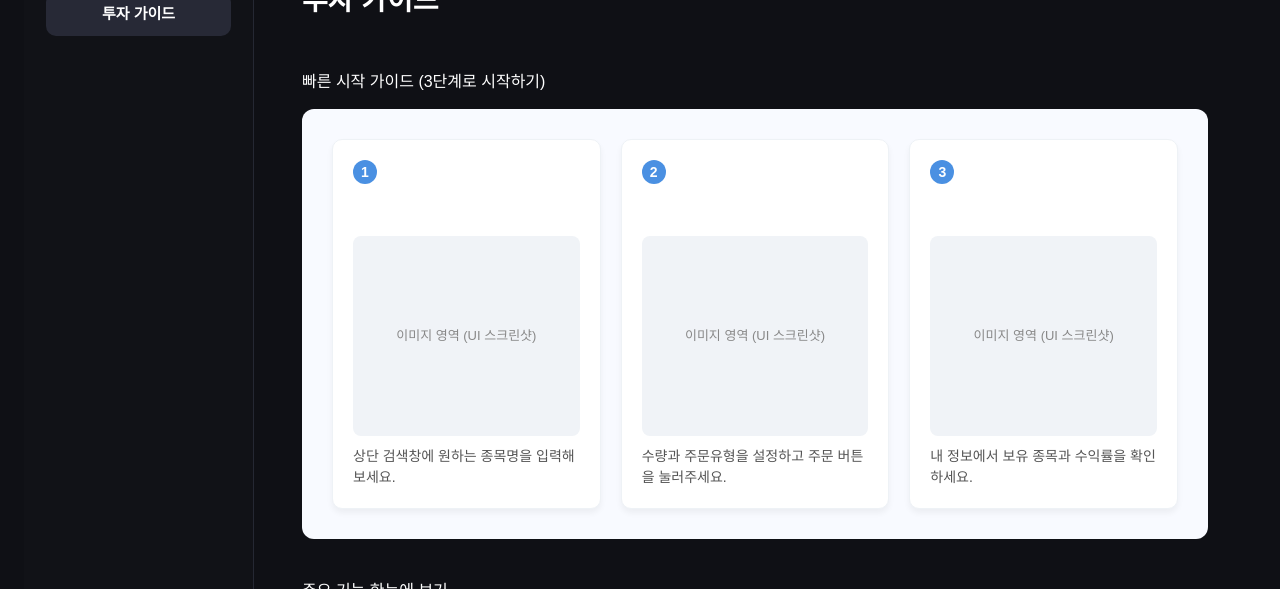
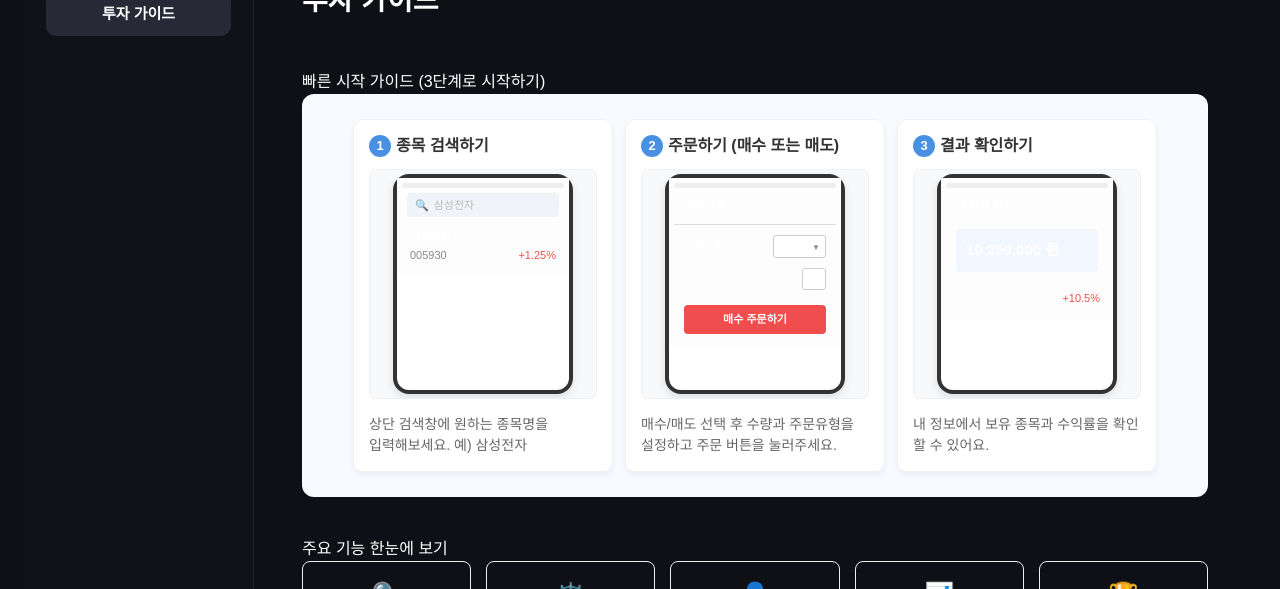
Before and after one commit to gjtmdaks/KH_Investment, a Next.js app in the folder investFront/menu-app/: page /main/myPage/guide in a window 1280 px wide. Shown: the part 159-748 px from the top of the page. Built offline with nearby package versions, Linux system fonts and the light colour scheme; no server answers.

Commit message:
투자 가이드

```diff
--- a/investFront/menu-app/app/main/myPage/guide/guide.module.css
+++ b/investFront/menu-app/app/main/myPage/guide/guide.module.css
@@ -5,23 +5,25 @@
   padding: 20px 0;
 }
 
-/* 3단계 프로세스 영역 */
+
 .stepWrapper {
   display: flex;
-  justify-content: space-between;
-  gap: 20px;
+  justify-content: center;
+  gap: 12px;
   background: #f8faff;
-  padding: 30px;
+  padding: 25px;
   border-radius: 12px;
 }
 
 .stepCard {
   flex: 1;
+  max-width: 260px;
   background: white;
-  padding: 20px;
+  padding: 15px;
   border-radius: 10px;
   box-shadow: 0 4px 6px rgba(0,0,0,0.05);
   border: 1px solid #eef2f6;
+  text-align: left;
 }
 
 .stepBadge {
@@ -35,7 +37,7 @@
   border-radius: 50%;
   font-size: 14px;
   font-weight: bold;
-  margin-bottom: 10px;
+  margin: 0 auto 10px;
 }
 
 .stepTitle {
@@ -44,19 +46,24 @@
   margin-bottom: 15px;
 }
 
+
 .stepImagePlaceholder {
   width: 100%;
-  height: 200px;
+  height: 230px;
   background: #f0f3f7;
   border-radius: 8px;
   display: flex;
   align-items: center;
   justify-content: center;
-  color: #888;
-  font-size: 13px;
+  overflow: hidden;
 }
 
-/* 하단 주요 기능 요약 */
+.stepDesc {
+  margin-top: 10px;
+  font-size: 14px;
+  color: #555;
+}
+
 .featureGrid {
   display: grid;
   grid-template-columns: repeat(5, 1fr);
@@ -69,6 +76,7 @@
   padding: 15px;
   text-align: center;
   transition: transform 0.2s;
+  cursor: pointer;
 }
 
 .featureCard:hover {
@@ -91,3 +99,134 @@
   color: #666;
   line-height: 1.4;
 }
+
+.mobileUIScreen {
+  width: 180px;
+  height: 220px;
+  background: white;
+  border: 4px solid #333;
+  border-radius: 16px;
+  box-shadow: 0 4px 10px rgba(0,0,0,0.1);
+  font-size: 11px;
+  text-align: left;
+  display: flex;
+  flex-direction: column;
+}
+
+.mobileUIHeader {
+  padding: 5px;
+  background: #fdfdfd;
+}
+
+.mobileUIStatusBar {
+  height: 5px;
+  background: #eee;
+  border-radius: 2px;
+  margin-bottom: 5px;
+}
+
+.mobileUIBody {
+  flex: 1;
+  overflow: hidden;
+}
+
+.ui_SearchBar {
+  background: #f0f3f7;
+  padding: 4px 8px;
+  border-radius: 4px;
+  display: flex;
+  gap: 5px;
+  align-items: center;
+  margin: 5px;
+}
+
+.ui_StockItem {
+  display: flex;
+  justify-content: space-between;
+  padding: 8px;
+  align-items: center;
+}
+
+.ui_OrderItem {
+  display: flex;
+  justify-content: space-between;
+  padding: 5px 10px;
+  align-items: center;
+}
+
+.ui_Dropdown, .ui_Input {
+  border: 1px solid #ccc;
+  padding: 2px 5px;
+  border-radius: 3px;
+  background: white;
+}
+
+.ui_Dropdown:after {
+  content: ' ▼';
+  font-size: 8px;
+  color: #888;
+}
+
+.ui_OrderButton {
+  background: #f04e4e;
+  color: white;
+  text-align: center;
+  padding: 6px;
+  margin: 10px;
+  border-radius: 4px;
+  font-weight: bold;
+  cursor: pointer;
+}
+
+.stepHeader {
+  display: flex;
+  align-items: center;
+  gap: 5px;
+  margin-bottom: 12px;
+  justify-content: flex-start;
+}
+
+.stepBadge {
+  background: #4a90e2;
+  color: white;
+  width: 22px;
+  height: 22px;
+  display: inline-flex;
+  align-items: center;
+  justify-content: center;
+  border-radius: 50%;
+  font-size: 13px;
+  font-weight: bold;
+  flex-shrink: 0;
+  margin: 0;
+}
+
+.stepTitleText {
+  font-size: 16px;
+  font-weight: 700;
+  color: #333;
+  margin: 0;
+  padding: 0;
+  line-height: 1;
+}
+
+
+.stepDescText {
+  margin-top: 15px;
+  font-size: 14px;
+  color: #666;
+  line-height: 1.5;
+  word-break: keep-all;
+}
+
+.stepImagePlaceholder {
+  width: 100%;
+  height: 230px;
+  background: #f8f9fb;
+  border-radius: 8px;
+  display: flex;
+  align-items: center;
+  justify-content: center;
+  overflow: hidden;
+  border: 1px solid #f0f0f0;
+}
--- a/investFront/menu-app/app/main/myPage/guide/page.tsx
+++ b/investFront/menu-app/app/main/myPage/guide/page.tsx
@@ -1,12 +1,52 @@
 import layoutStyles from "../myPage.module.css";
-import styles from "./guide.module.css"; // 새로 만든 스타일
+import styles from "./guide.module.css";
 import MyPageSidebar from "../components/MyPageSidebar";
+
+function MobileUIScreen({ children }: { children: any }) {
+  return (
+    <div className={styles.mobileUIScreen}>
+      <div className={styles.mobileUIHeader}><div className={styles.mobileUIStatusBar} />{children}</div>
+      <div className={styles.mobileUIBody}></div>
+    </div>
+  );
+}
+function Step1UI() {
+  return (
+    <MobileUIScreen>
+      <div className={styles.ui_SearchBar}><span style={{color: '#888'}}>🔍</span><span style={{color: '#bbb'}}>삼성전자</span></div>
+      <div className={styles.ui_StockItem}>
+        <div><div style={{fontWeight: 'bold'}}>삼성전자</div><div style={{fontSize: '11px', color: '#888'}}>005930</div></div>
+        <div><div>72,500</div><div style={{fontSize: '11px', color: '#f04e4e'}}>+1.25%</div></div>
+      </div>
+    </MobileUIScreen>
+  );
+}
+function Step2UI() {
+  return (
+    <MobileUIScreen>
+      <div style={{padding: '5px 10px', fontWeight: 'bold'}}>매수 주문</div>
+      <div style={{borderBottom: '1px solid #ddd', margin: '5px 0'}}/>
+      <div className={styles.ui_OrderItem}><span>주문유형</span><div className={styles.ui_Dropdown}>시장가</div></div>
+      <div className={styles.ui_OrderItem}><span>수량</span><div className={styles.ui_Input}>10</div></div>
+      <div className={styles.ui_OrderButton}>매수 주문하기</div>
+    </MobileUIScreen>
+  );
+}
+function Step3UI() {
+  return (
+    <MobileUIScreen>
+      <div style={{padding: '5px 10px', fontWeight: 'bold'}}>내 자산 현황</div>
+      <div style={{background: '#f1f6ff', padding: '10px', borderRadius: '4px', margin: '10px'}}><div style={{fontWeight: 'bold', fontSize: '15px'}}>10,250,000 원</div></div>
+      <div className={styles.ui_StockItem}><span>삼성전자 (10주)</span><span style={{color: '#f04e4e'}}>+10.5%</span></div>
+    </MobileUIScreen>
+  );
+}
 
 export default function Guide() {
   const steps = [
-    { id: 1, title: "종목 검색하기", desc: "상단 검색창에 원하는 종목명을 입력해보세요." },
-    { id: 2, title: "주문하기 (매수/매도)", desc: "수량과 주문유형을 설정하고 주문 버튼을 눌러주세요." },
-    { id: 3, title: "결과 확인하기", desc: "내 정보에서 보유 종목과 수익률을 확인하세요." },
+    { id: 1, title: "종목 검색하기", desc: "상단 검색창에 원하는 종목명을 입력해보세요. 예) 삼성전자", ui: <Step1UI /> },
+    { id: 2, title: "주문하기 (매수 또는 매도)", desc: "매수/매도 선택 후 수량과 주문유형을 설정하고 주문 버튼을 눌러주세요.", ui: <Step2UI /> },
+    { id: 3, title: "결과 확인하기", desc: "내 정보에서 보유 종목과 수익률을 확인 할 수 있어요.", ui: <Step3UI /> },
   ];
 
   const features = [
@@ -28,26 +68,30 @@ export default function Guide() {
         </div>
 
         <div className={styles.guideContainer}>
-          {/* 빠른 시작 가이드 영역 */}
-          <div>
-            <h3 style={{ marginBottom: "15px" }}>빠른 시작 가이드 (3단계로 시작하기)</h3>
+          <div className={styles.sectionWrapper}>
+            <h3 className={styles.sectionTitle}>빠른 시작 가이드 (3단계로 시작하기)</h3>
             <div className={styles.stepWrapper}>
+
               {steps.map((step) => (
                 <div key={step.id} className={styles.stepCard}>
-                  <div className={styles.stepBadge}>{step.id}</div>
-                  <h4 className={styles.stepTitle}>{step.title}</h4>
+                  <div className={styles.stepHeader}>
+                    <div className={styles.stepBadge}>{step.id}</div>
+                    <h4 className={styles.stepTitleText}>{step.title}</h4>
+                  </div>
+
                   <div className={styles.stepImagePlaceholder}>
-                    이미지 영역 (UI 스크린샷)
+                    {step.ui}
                   </div>
-                  <p style={{ marginTop: "10px", fontSize: "14px", color: "#555" }}>{step.desc}</p>
+
+                  <p className={styles.stepDescText}>{step.desc}</p>
                 </div>
               ))}
+
             </div>
           </div>
 
-          {/* 주요 기능 요약 영역 */}
-          <div>
-            <h3 style={{ marginBottom: "15px" }}>주요 기능 한눈에 보기</h3>
+          <div className={styles.sectionWrapper}>
+            <h3 className={styles.sectionTitle}>주요 기능 한눈에 보기</h3>
             <div className={styles.featureGrid}>
               {features.map((f, idx) => (
                 <div key={idx} className={styles.featureCard}>
```
